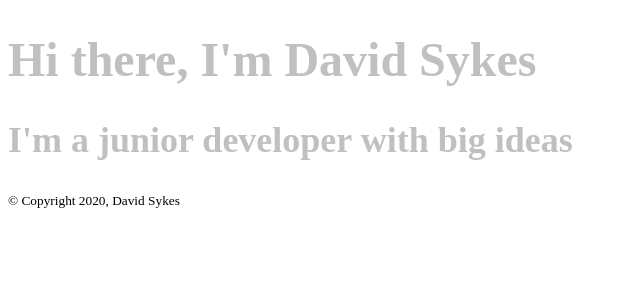
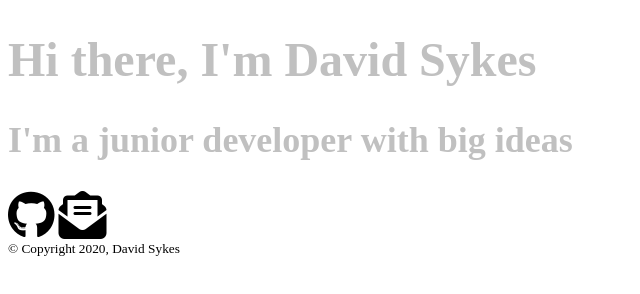
Before and after one commit to DavidJSykes/Portfolio, a plain HTML site: page index.html in a window 1280 px wide. Shown: the whole page, without its empty margins (0-640 px from the left). Drawn offline with Linux system fonts and the light colour scheme.

Commit message:
added font awesome and a couple of icons

```diff
--- a/index.html
+++ b/index.html
@@ -4,6 +4,7 @@
     <meta charset="UTF-8">
     <meta name="viewport" content="width=device-width, initial-scale=1.0">
     <link href='styles/stylesheet.css' rel="stylesheet" type="text/css">
+    <script src="https://kit.fontawesome.com/ff2616866f.js" crossorigin="anonymous"></script>
     <title>David Sykes - Portfolio</title>
   </head>
   <body>
@@ -13,7 +14,10 @@
     </header>
 
     <main>
-
+      <div id='social'>
+          <a href="https://github.com/DavidJSykes"><i class="fab fa-github icon-large fa-3x"></i></a>
+          <i class="fas fa-envelope-open-text fa-3x"></i>
+      </div>
     </main>
 
     <footer>
--- a/styles/stylesheet.css
+++ b/styles/stylesheet.css
@@ -15,3 +15,8 @@ body {
     color: silver;
     font-size: 36px;
 }
+
+a {
+    text-decoration: inherit;
+    color: inherit;
+}
```
